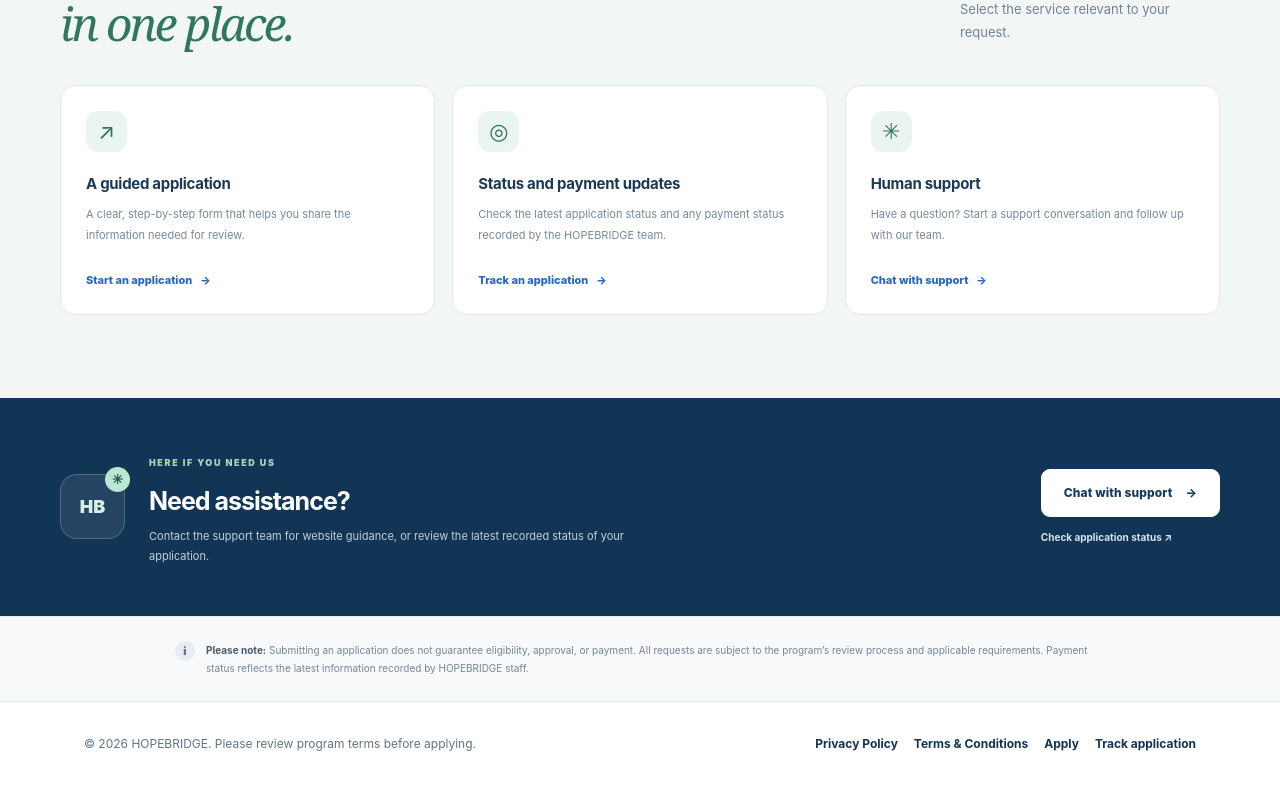
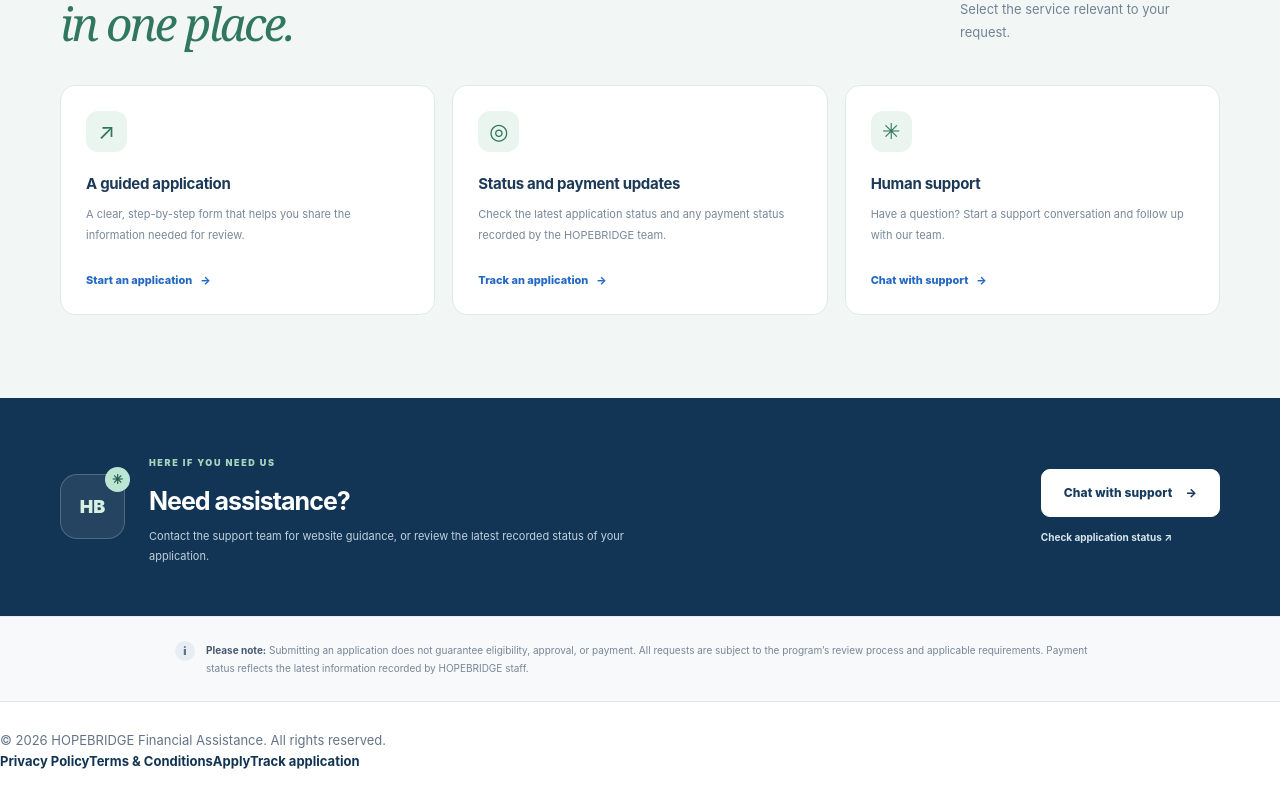
Before and after one commit to agentsarahmitchell56-code/USHopeBridge, a Next.js app: page / in a window 1280 px wide. Shown: the part 1552-2352 px from the top of the page. Built offline with nearby package versions, Linux system fonts and the light colour scheme.

Commit message:
Polish HOPEBRIDGE global footer

```diff
--- a/app/layout.tsx
+++ b/app/layout.tsx
@@ -35,9 +35,9 @@ export default function RootLayout({
         {children}
         <PWAInstall />
         <footer className="footer">
-          <div className="container" style={{ display: "flex", justifyContent: "space-between", alignItems: "center", gap: 14, flexWrap: "wrap" }}>
-            <span>© {new Date().getFullYear()} HOPEBRIDGE. Please review program terms before applying.</span>
-            <nav aria-label="Legal and support links" style={{ display: "flex", gap: 16, flexWrap: "wrap" }}>
+          <div className="container" className="hb-global-footer-inner">
+            <span>© {new Date().getFullYear()} HOPEBRIDGE Financial Assistance. All rights reserved.</span>
+            <nav aria-label="Legal and support links" className="hb-global-footer-links">
               <Link href="/privacy" style={{ color: "#1464f4" }}>Privacy Policy</Link>
               <Link href="/terms" style={{ color: "#1464f4" }}>Terms &amp; Conditions</Link>
               <Link href="/apply" style={{ color: "#1464f4" }}>Apply</Link>
```
